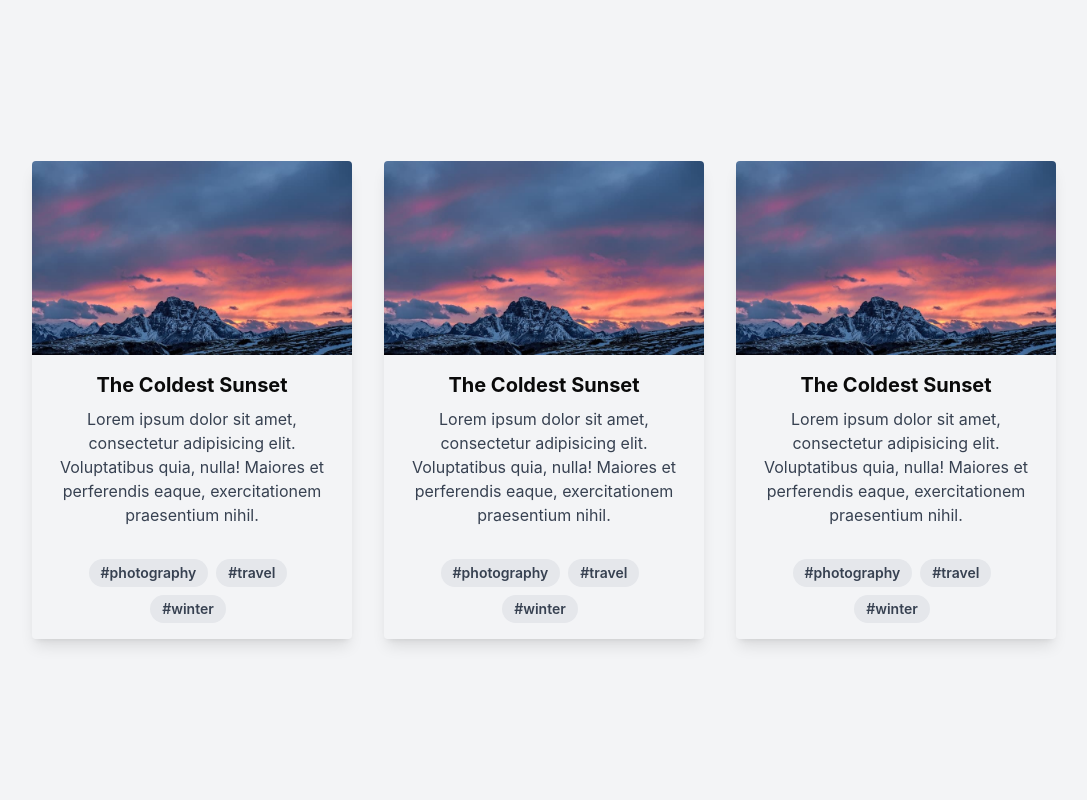
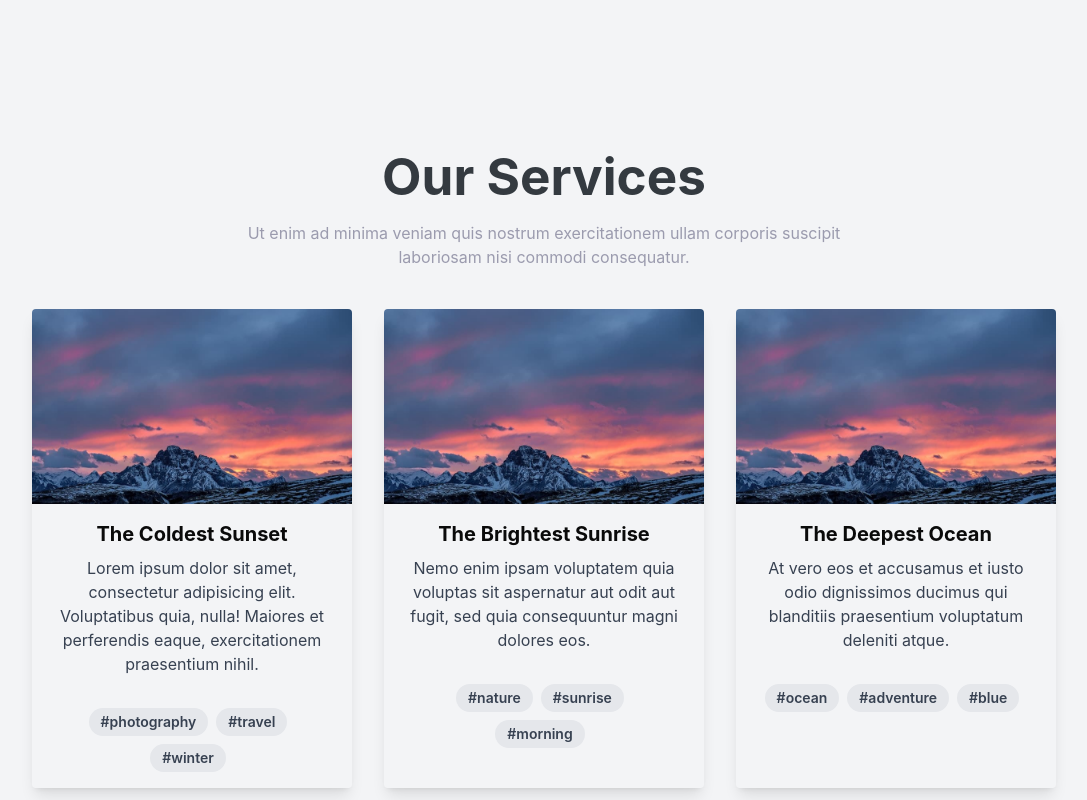
Before and after one commit to Lee-412/landing_page_AS, a React (Vite) app: page / in a window 1280 px wide. Shown: the part 1600-2400 px from the top of the page, without its empty margins (96-1183 px from the left). Built offline with nearby package versions, Linux system fonts and the light colour scheme.

Commit message:
feat(services, about, footer):create footer, handle data services, handle formdata contact section

```diff
--- a/src/components/aboutSection.tsx
+++ b/src/components/aboutSection.tsx
@@ -2,7 +2,7 @@ import { forwardRef } from "react";
 
 const AboutSection = forwardRef<HTMLElement>((_, ref) => {
     return (
-        <section ref={ref} id="about" className="h-screen flex items-center justify-center bg-gray-100">
+        <section ref={ref} id="about" className="h-screen flex items-center justify-center">
             <h1 className="text-4xl font-bold">Welcome to about</h1>
         </section>
     );
--- a/src/components/card_base.tsx
+++ b/src/components/card_base.tsx
@@ -1,30 +1,35 @@
-import { forwardRef } from "react";
 import '../styles/card.css'
 
+interface DataCard {
+    imageUrl: string;
+    title: string;
+    description: string;
+    tags: string[];
+}
 
-const CardBase = forwardRef<HTMLElement>((_, ref) => {
-
+const CardBase = ({ imageUrl, title, description, tags }: DataCard) => {
     return (
-
-        <>
         <div className="max-w-xs rounded overflow-hidden shadow-lg">
-                <img className="w-full" src="/public/card-top.jpg" alt="Sunset in the mountains">
-                </img>
+            <img className="w-full" src={imageUrl} alt={title} />
 
             <div className="px-6 py-4">
-                    <div className="font-bold text-xl mb-2">The Coldest Sunset</div>
-                    <p className="text-gray-700 text-base">
-                        Lorem ipsum dolor sit amet, consectetur adipisicing elit. Voluptatibus quia, nulla! Maiores et perferendis eaque, exercitationem praesentium nihil.
-                    </p>
+                <div className="font-bold text-xl mb-2">{title}</div>
+                <p className="text-gray-700 text-base">{description}</p>
             </div>
+
             <div className="px-6 pt-4 pb-2">
-                    <span className="inline-block bg-gray-200 rounded-full px-3 py-1 text-sm font-semibold text-gray-700 mr-2 mb-2">#photography</span>
-                    <span className="inline-block bg-gray-200 rounded-full px-3 py-1 text-sm font-semibold text-gray-700 mr-2 mb-2">#travel</span>
-                    <span className="inline-block bg-gray-200 rounded-full px-3 py-1 text-sm font-semibold text-gray-700 mr-2 mb-2">#winter</span>
+                {tags.map((tag, index) => (
+                    <span
+                        key={index}
+                        className="inline-block bg-gray-200 rounded-full px-3 py-1 text-sm font-semibold text-gray-700 mr-2 mb-2"
+                    >
+                        #{tag}
+                    </span>
+                ))}
             </div>
         </div>
-        </>
     );
-});
+};
+
 
 export default CardBase;
--- a/src/components/footer.tsx
+++ b/src/components/footer.tsx
@@ -13,7 +13,7 @@ const FooterApp = () => {
                         <p className="mt-3 text-sm">
                             Cras ultricies mi eu turpis sit hendrerit fringilla vestibulum ante ipsum primis in faucibus ultrices posuere cubilia.
                         </p>
-                        <a href="https://instagram.com" className="mt-4 inline-flex items-center gap-2 text-gray-400 hover:text-white">
+                        <a href="#" className="mt-4 inline-flex items-center gap-2 text-gray-400 hover:text-white">
                             <TbBrandOauth size={18} /> Join Us In Authstream
                         </a>
                     </div>
@@ -44,22 +44,22 @@ const FooterApp = () => {
                         <h3 className="text-white text-lg font-semibold mb-3">Contact</h3>
                         <ul className="space-y-2">
                             <li>
-                                <a href="https://instagram.com" className=" inline-flex items-center gap-2 text-gray-400 hover:text-white">
+                                <a href="#" className=" inline-flex items-center gap-2 text-gray-400 hover:text-white">
                                     <FaInstagram size={18} />    Instagram
                                 </a>
                             </li>
                             <li>
-                                <a href="https://instagram.com" className=" inline-flex items-center gap-2 text-gray-400 hover:text-white">
+                                <a href="#" className=" inline-flex items-center gap-2 text-gray-400 hover:text-white">
                                     <FaYoutube size={18} /> Youtube
                                 </a>
                             </li>
                             <li>
-                                <a href="https://instagram.com" className=" inline-flex items-center gap-2 text-gray-400 hover:text-white">
+                                <a href="#" className=" inline-flex items-center gap-2 text-gray-400 hover:text-white">
                                     <FaGithub size={18} />  Github
                                 </a>
                             </li>
                             <li>
-                                <a href="https://instagram.com" className=" inline-flex items-center gap-2 text-gray-400 hover:text-white">
+                                <a href="#" className=" inline-flex items-center gap-2 text-gray-400 hover:text-white">
                                     <FaFacebook size={18} />  Facebook
                                 </a>
                             </li>
--- a/src/components/servicesSection.tsx
+++ b/src/components/servicesSection.tsx
@@ -1,19 +1,54 @@
 import { forwardRef } from "react";
 import CardBase from "./card_base";
-import { Container } from "lucide-react";
+import '../styles/servicesSection.css'
 
 
+const ServicesSection = forwardRef<HTMLElement, { data: any }>(({ data }, ref) => {
+    console.log(data);
 
-const ServicesSection = forwardRef<HTMLElement>((_, ref) => {
+    const cardData = [
+        {
+            imageUrl: "/public/card-top.jpg",
+            title: "The Coldest Sunset",
+            description: "Lorem ipsum dolor sit amet, consectetur adipisicing elit. Voluptatibus quia, nulla! Maiores et perferendis eaque, exercitationem praesentium nihil.",
+            tags: ["photography", "travel", "winter"]
+        },
+        {
+            imageUrl: "/public/card-top.jpg",
+            title: "The Brightest Sunrise",
+            description: "Nemo enim ipsam voluptatem quia voluptas sit aspernatur aut odit aut fugit, sed quia consequuntur magni dolores eos.",
+            tags: ["nature", "sunrise", "morning"]
+        },
+        {
+            imageUrl: "/public/card-top.jpg",
+            title: "The Deepest Ocean",
+            description: "At vero eos et accusamus et iusto odio dignissimos ducimus qui blanditiis praesentium voluptatum deleniti atque.",
+            tags: ["ocean", "adventure", "blue"]
+        }
+    ];
+
     return (
-        <div className="w-full mx-auto flex justify-center items-center bg-[#F3F4F6]">
-            <section ref={ref} id="services" className="h-screen flex items-center justify-center">
+        <div className="w-full mx-auto flex justify-center items-center bg-[#F3F4F6] body_section">
+            <section ref={ref} id="services" className="h-screen flex items-center justify-center container_section">
+                <div className="box_container">
+                    <div className="title_box">
+                        <h1 className="title">Our Services</h1>
+                        <p className="description">Ut enim ad minima veniam quis nostrum exercitationem ullam corporis suscipit laboriosam nisi commodi consequatur.</p>
+                    </div>
+                    <div className="grid grid-cols-3 gap-8">
 
-                <div className="grid grid-cols-3 gap-8">
-                    <CardBase />
-                    <CardBase />
-                    <CardBase />
+                        {cardData.map((card, index) => (
+                            <CardBase
+                                key={index}
+                                imageUrl={card.imageUrl}
+                                title={card.title}
+                                description={card.description}
+                                tags={card.tags}
+                            />
+                        ))}
+                    </div>
                 </div>
+
             </section>
         </div>
 
--- /dev/null
+++ b/src/components/ui/textarea.tsx
@@ -0,0 +1,22 @@
+import * as React from "react"
+
+import { cn } from "../../lib/utils"
+
+const Textarea = React.forwardRef<
+  HTMLTextAreaElement,
+  React.ComponentProps<"textarea">
+>(({ className, ...props }, ref) => {
+  return (
+    <textarea
+      className={cn(
+        "flex min-h-[80px] w-full rounded-md border border-input bg-background px-3 py-2 text-base ring-offset-background placeholder:text-muted-foreground focus-visible:outline-none focus-visible:ring-2 focus-visible:ring-ring focus-visible:ring-offset-2 disabled:cursor-not-allowed disabled:opacity-50 md:text-sm",
+        className
+      )}
+      ref={ref}
+      {...props}
+    />
+  )
+})
+Textarea.displayName = "Textarea"
+
+export { Textarea }
--- /dev/null
+++ b/src/styles/contactSection.css
@@ -0,0 +1,32 @@
+.contact_container {
+    display: flex;
+    flex-direction: column;
+    align-items: center;
+    justify-content: center;
+    min-height: 100vh;
+    padding: 4rem 1rem;
+    gap: 3rem;
+    margin-top: 3vh;
+}
+
+.contact_header {
+    text-align: center;
+}
+
+.contact_grid {
+    display: flex;
+    flex-direction: column;
+    align-items: center;
+    gap: 2rem;
+    width: 100%;
+    max-width: 1200px;
+}
+
+@media (min-width: 768px) {
+    .contact_grid {
+        display: grid;
+        grid-template-columns: 1fr 1fr;
+        /* Chia 2 cột */
+        align-items: start;
+    }
+}
--- /dev/null
+++ b/src/styles/servicesSection.css
@@ -0,0 +1,35 @@
+.body_section {}
+
+.container_section {
+    margin-bottom: 15vh;
+
+}
+
+.box_container {
+    display: 'flex';
+    flex-direction: 'column';
+}
+
+.title_box {
+    margin-top: 15vh;
+    display: flex;
+    justify-content: center;
+    align-items: center;
+    flex-direction: column;
+    margin-bottom: 3vh;
+}
+
+.description {
+    text-align: center;
+    word-wrap: break-word;
+    overflow-wrap: break-word;
+    max-width: 60%;
+    color: #9B9BAE;
+    margin-bottom: 2vh;
+}
+
+.title {
+    color: #343A40;
+    font-weight: bolder;
+    margin: 2vh
+}
```
Also changed, not shown: src/components/contactSection.tsx (+137 -3 lines), public/contact_img.png (added). Lines whose indentation alone changed are shown as unchanged.
